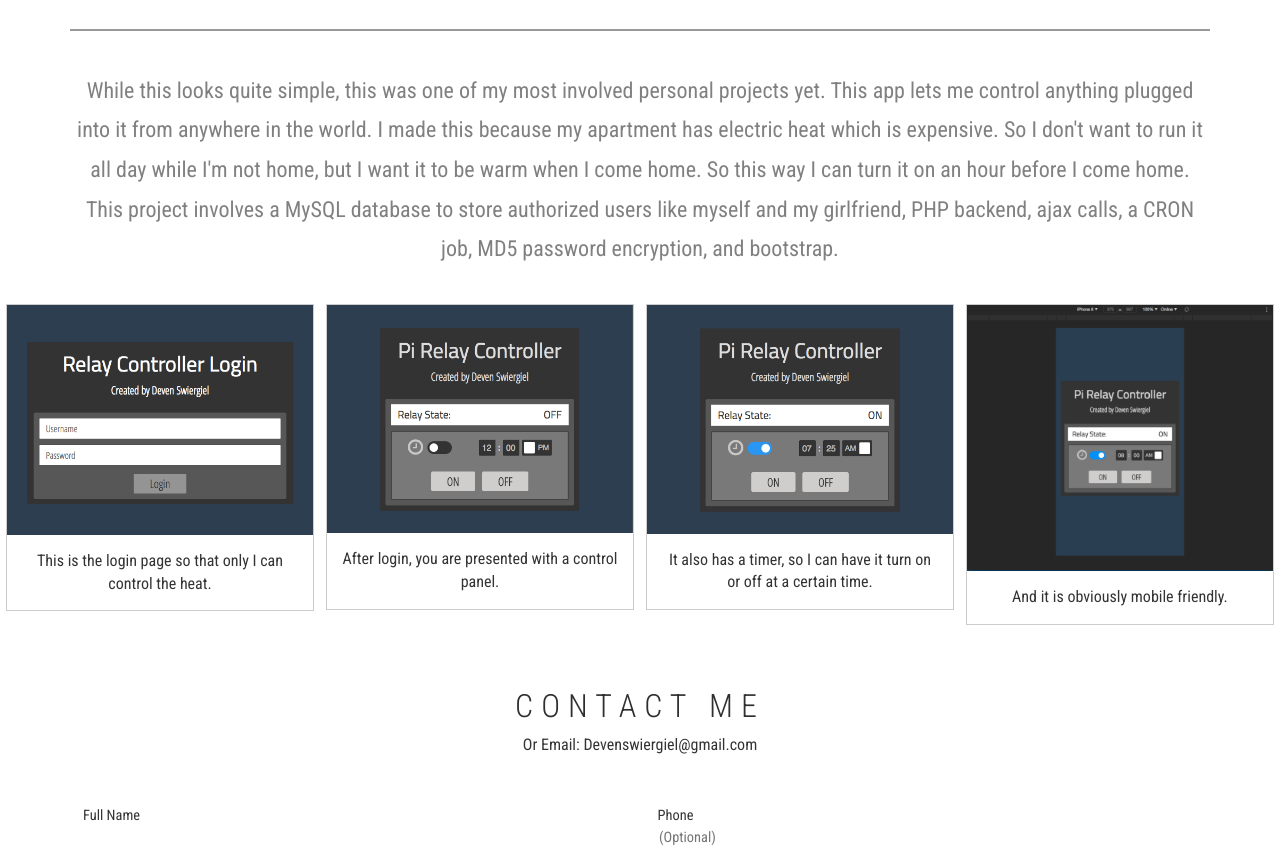
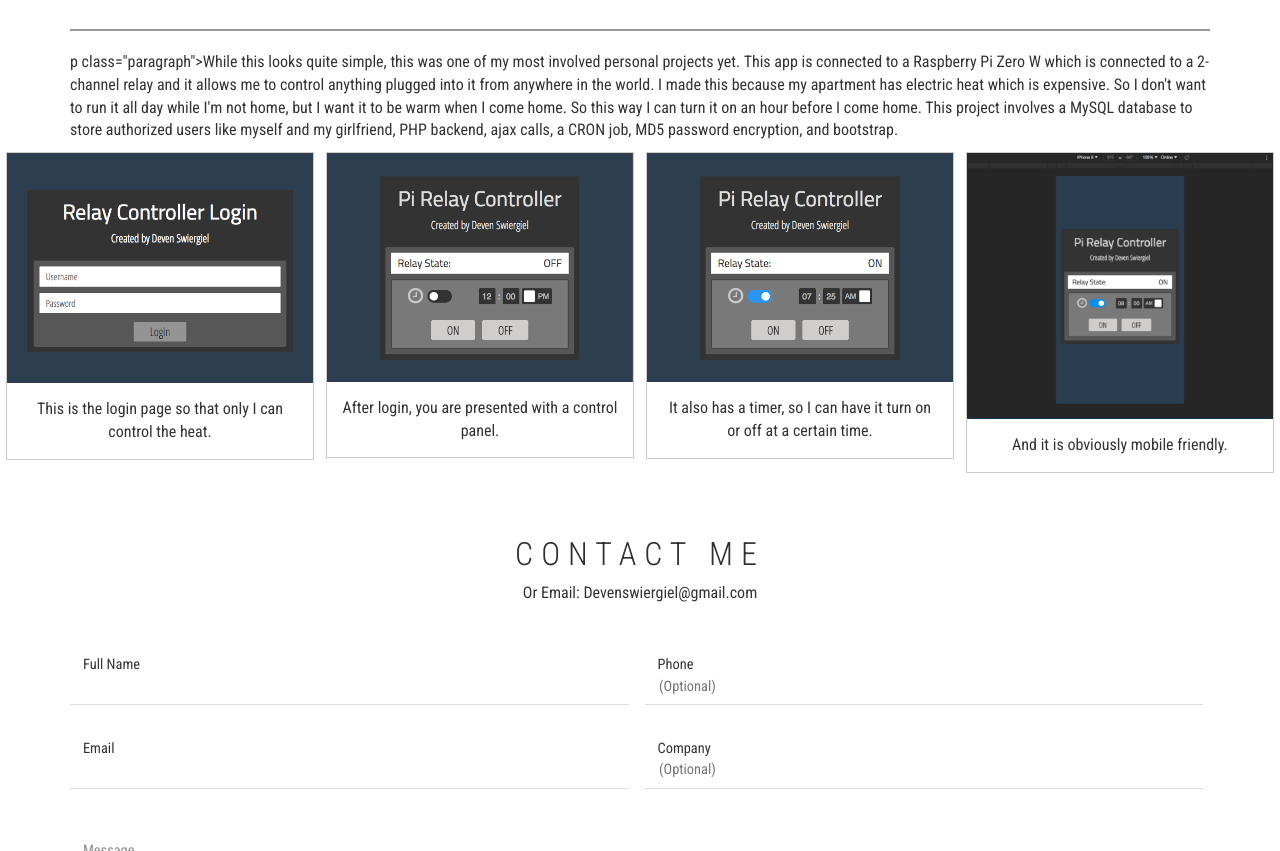
Before and after one commit to dSwiergiel/personalWebsite, a plain HTML site: page web/index.html in a window 1280 px wide. Shown: the part 3758-4609 px from the top of the page. Drawn offline with Linux system fonts and the light colour scheme.

Commit message:
Changes wording on the pi relay tab

```diff
--- a/web/index.html
+++ b/web/index.html
@@ -527,8 +527,7 @@ Author: Deven Swiergiel
 
 
                                 <div class="container">
-                                    <p class="paragraph">While this looks quite simple, this was one of my most involved personal projects yet. This app lets me control anything plugged into it from anywhere in the world. I made this because my apartment has electric heat which is expensive. So I don't want to run it all day while I'm not home, but I want it to be warm when I come home. So this way I can turn it on an hour before I come home. This project involves a MySQL database to store authorized users like myself and my girlfriend, PHP backend, ajax calls, a CRON job, MD5 password encryption, and bootstrap.</p>
-                                </div>
+                                    p class="paragraph">While this looks quite simple, this was one of my most involved personal projects yet. This app is connected to a Raspberry Pi Zero W which is connected to a 2-channel relay and it allows me to control anything plugged into it from anywhere in the world. I made this because my apartment has electric heat which is expensive. So I don't want to run it all day while I'm not home, but I want it to be warm when I come home. So this way I can turn it on an hour before I come home. This project involves a MySQL database to store authorized users like myself and my girlfriend, PHP backend, ajax calls, a CRON job, MD5 password encryption, and bootstrap.</p>                                </div>
 
                                 <div class="responsive " >
                                     <div class="gallery  zoom_Left_Side">
```
Also changed, not shown: web/QR.html (+1 -1 lines).
